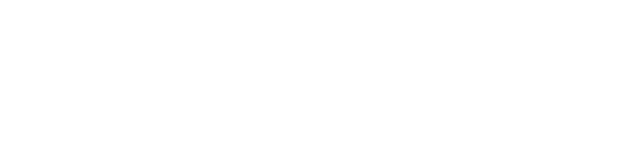
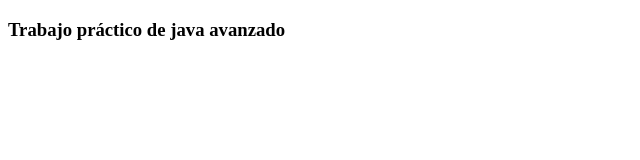
Before and after one commit to zezex04/java_avanzado, a plain HTML site: page index.html in a window 1280 px wide. Shown: the whole page, without its empty margins (0-640 px from the left). Drawn offline with Linux system fonts and the light colour scheme.

Commit message:
Add initial HTML structure, README, LICENSE, and JS files for the project

```diff
--- a/index.html
+++ b/index.html
@@ -3,9 +3,10 @@
 <head>
     <meta charset="UTF-8">
     <meta name="viewport" content="width=device-width, initial-scale=1.0">
-    <title>Document</title>
+    <title>JAVA AVANZADO</title>
 </head>
 <body>
+    <h3>Trabajo práctico de java avanzado</h3>
 
 </body>
 </html>
```
Also changed, not shown: index.js (added), 2 other files.
